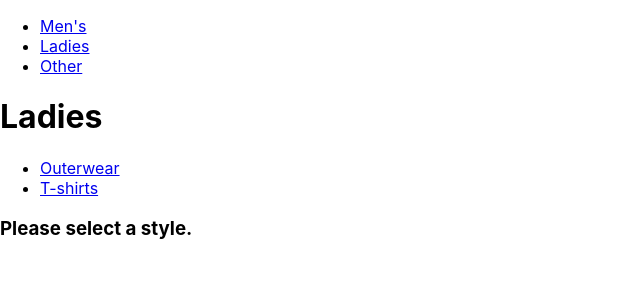
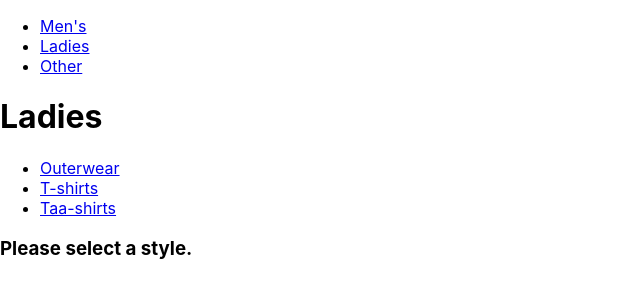
Before and after one commit to mauriciogc/react-router-examples, a React (Create React App) app: page /Ladies in a window 1280 px wide. Shown: the top 300 px of the page, without its empty margins (0-640 px from the left). Built offline with nearby package versions, Linux system fonts and the light colour scheme.

Commit message:
Example Redirects Route

```diff
--- a/src/App.js
+++ b/src/App.js
@@ -1,5 +1,5 @@
 import React, { Fragment } from "react";
-import { BrowserRouter as Router, Switch, Route, Link, Redirect } from "react-router-dom";
+import { BrowserRouter as Router, Switch, Route, Link } from "react-router-dom";
 import Clothes from "./Components/Clothes";
 import NotFound from "./Components/NotFound";
 
--- a/src/Components/Clothes.jsx
+++ b/src/Components/Clothes.jsx
@@ -26,6 +26,9 @@ const Clothes = () => {
 				<li>
 					<Link to={`${url}/T-shirts`}>T-shirts</Link>
 				</li>
+				<li>
+					<Link to={`${url}/T-shirts/Aaa`}>Taa-shirts</Link>
+				</li>
 			</ul>
 
 			<Switch>
@@ -35,6 +38,9 @@ const Clothes = () => {
 				<Route exact path={`${path}/:style`}>
 					<ClothesStyle />
 				</Route>
+				<Route path="*">
+					<Redirect to="/error" />
+				</Route>
 			</Switch>
 		</div>
 	);
```
Also changed, not shown: 1 other file (tests, documents, lock files or other folders).
